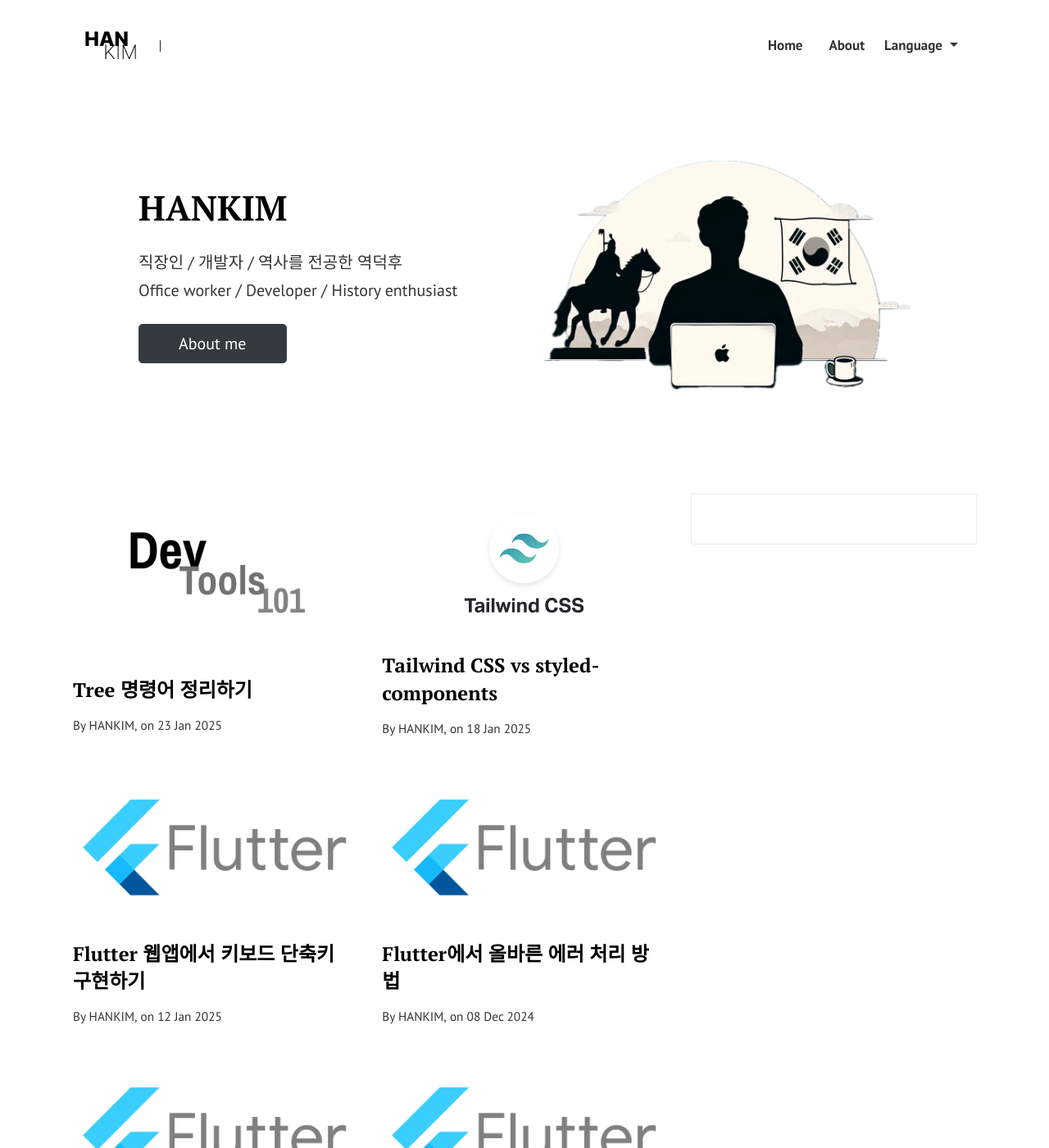
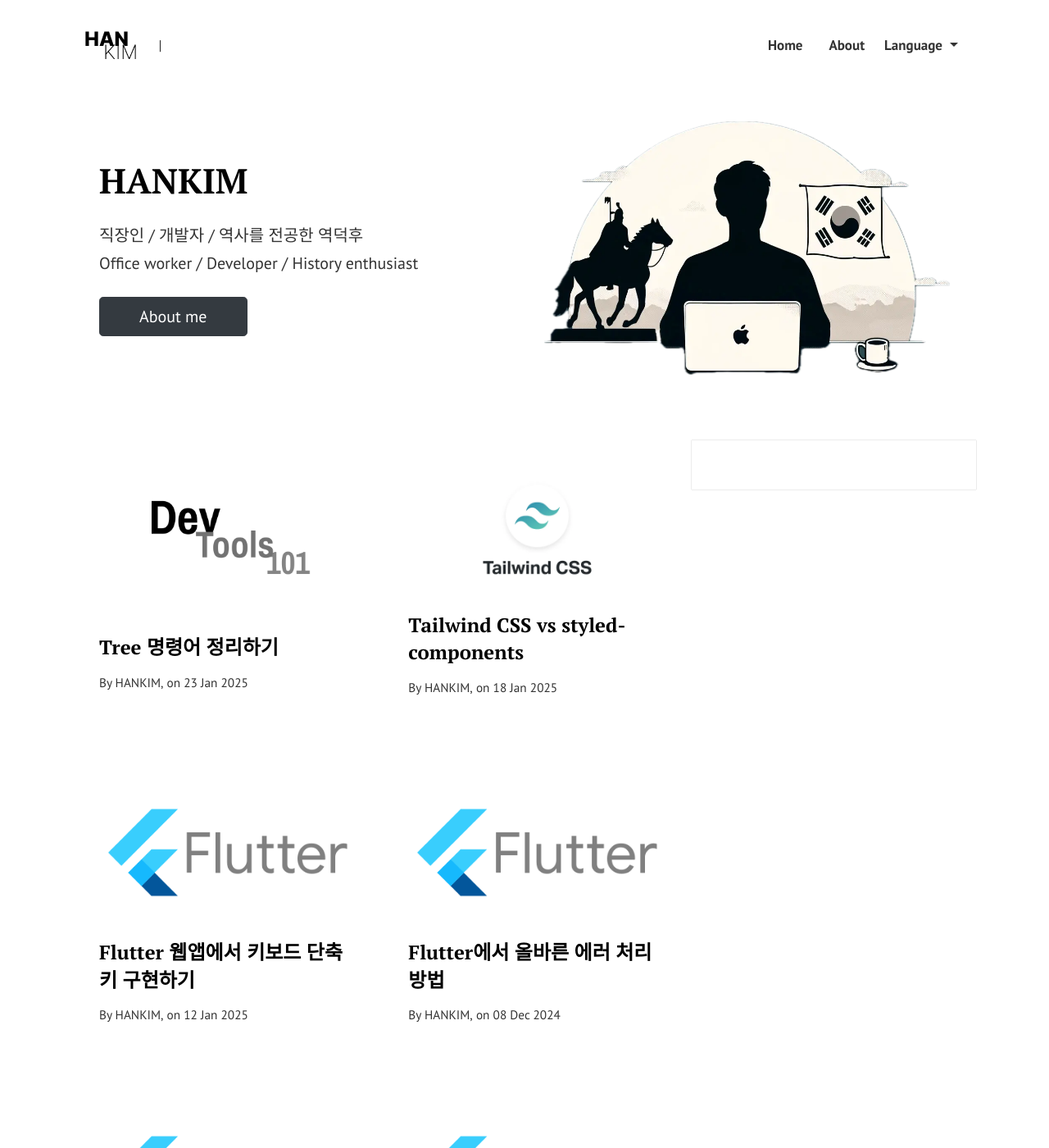
Before and after one commit to HANKIMKOR/HANKIMKOR.github.io, a Jekyll site: the page built from index.html, in a window 1280 px wide and 1400 px high. Shown: the whole window at 82% size. Built offline with Jekyll 4.4.1, drawn with Linux system fonts in a browser that asks for light colours; the list of posts is cut into pages by our own code.

Commit message:
padding 조정

```diff
--- a/assets/css/theme.scss
+++ b/assets/css/theme.scss
@@ -171,7 +171,7 @@ small,
 ================================================== */
 .hero {
   background: #fff;
-  padding: 5rem 5rem;
+  padding: 2rem 2rem;
 }
 
 @media only screen and (max-width: 1024px) {
@@ -393,6 +393,8 @@ blockquote {
 
 .card {
   border: 0;
+  padding: 0.5rem;
+  margin: 0.5rem;
 }
 .card .img-thumb {
   border-top-right-radius: 4px;
```
Also changed, not shown: my_sitemap.xml (line endings or trailing spaces).
